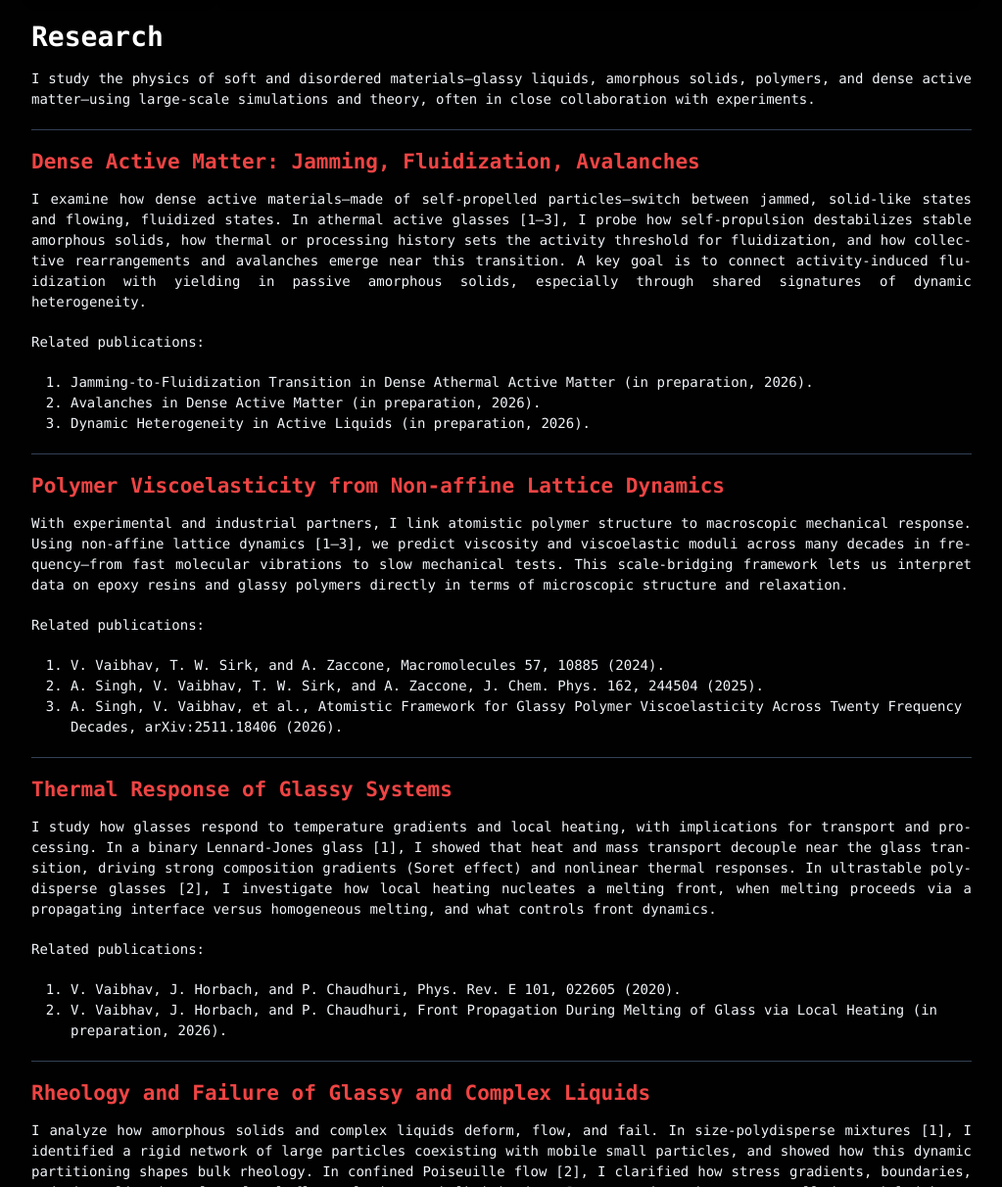
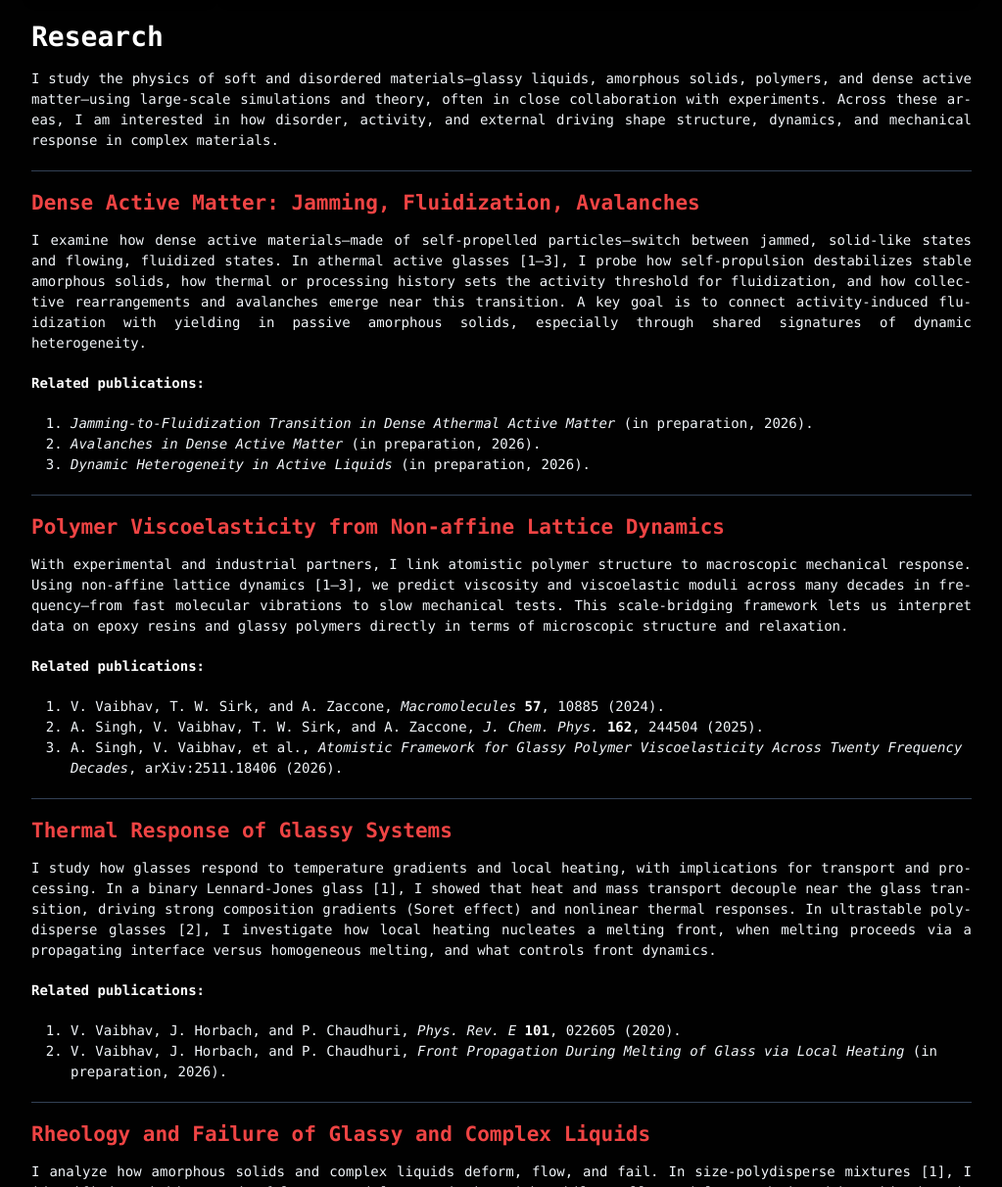
Before and after one commit to vinayphys/vinayphys.github.io, a Jekyll site: the page built from Research.md, in a window 1280 px wide and 1400 px high, scrolled down 297 px, cut to the strip 188-1400 px from the top of the window. Shown: the whole strip at 98% size, without its empty margins (128-1151 px from the left). Built offline with Jekyll 4.4.1, drawn with Linux system fonts in a browser that asks for light colours; a style sheet for code colours, icons or effects is not loaded; some of the changed text lies outside the part shown.

Commit message:
Update Research.md

```diff
--- a/Research.md
+++ b/Research.md
@@ -5,7 +5,7 @@ title: Research
 
 # Research
 
-I study the physics of soft and disordered materials—glassy liquids, amorphous solids, polymers, and dense active matter—using large-scale simulations and theory, often in close collaboration with experiments.
+I study the physics of soft and disordered materials—glassy liquids, amorphous solids, polymers, and dense active matter—using large-scale simulations and theory, often in close collaboration with experiments. Across these areas, I am interested in how disorder, activity, and external driving shape structure, dynamics, and mechanical response in complex materials.
 
 ---
 
@@ -13,10 +13,10 @@ I study the physics of soft and disordered materials—glassy liquids, amorphous
 
 I examine how dense active materials—made of self-propelled particles—switch between jammed, solid-like states and flowing, fluidized states. In athermal active glasses [1–3], I probe how self-propulsion destabilizes stable amorphous solids, how thermal or processing history sets the activity threshold for fluidization, and how collective rearrangements and avalanches emerge near this transition. A key goal is to connect activity-induced fluidization with yielding in passive amorphous solids, especially through shared signatures of dynamic heterogeneity.
 
-Related publications:
-1. Jamming-to-Fluidization Transition in Dense Athermal Active Matter (in preparation, 2026).
-2. Avalanches in Dense Active Matter (in preparation, 2026).
-3. Dynamic Heterogeneity in Active Liquids (in preparation, 2026).
+**Related publications:**
+1. *Jamming-to-Fluidization Transition in Dense Athermal Active Matter* (in preparation, 2026).
+2. *Avalanches in Dense Active Matter* (in preparation, 2026).
+3. *Dynamic Heterogeneity in Active Liquids* (in preparation, 2026).
 
 ---
 
@@ -24,10 +24,10 @@ Related publications:
 
 With experimental and industrial partners, I link atomistic polymer structure to macroscopic mechanical response. Using non-affine lattice dynamics [1–3], we predict viscosity and viscoelastic moduli across many decades in frequency—from fast molecular vibrations to slow mechanical tests. This scale-bridging framework lets us interpret data on epoxy resins and glassy polymers directly in terms of microscopic structure and relaxation.
 
-Related publications:
-1. V. Vaibhav, T. W. Sirk, and A. Zaccone, Macromolecules 57, 10885 (2024).
-2. A. Singh, V. Vaibhav, T. W. Sirk, and A. Zaccone, J. Chem. Phys. 162, 244504 (2025).
-3. A. Singh, V. Vaibhav, et al., Atomistic Framework for Glassy Polymer Viscoelasticity Across Twenty Frequency Decades, arXiv:2511.18406 (2026).
+**Related publications:**
+1. V. Vaibhav, T. W. Sirk, and A. Zaccone, *Macromolecules* **57**, 10885 (2024).
+2. A. Singh, V. Vaibhav, T. W. Sirk, and A. Zaccone, *J. Chem. Phys.* **162**, 244504 (2025).
+3. A. Singh, V. Vaibhav, et al., *Atomistic Framework for Glassy Polymer Viscoelasticity Across Twenty Frequency Decades*, arXiv:2511.18406 (2026).
 
 ---
 
@@ -35,9 +35,9 @@ Related publications:
 
 I study how glasses respond to temperature gradients and local heating, with implications for transport and processing. In a binary Lennard-Jones glass [1], I showed that heat and mass transport decouple near the glass transition, driving strong composition gradients (Soret effect) and nonlinear thermal responses. In ultrastable polydisperse glasses [2], I investigate how local heating nucleates a melting front, when melting proceeds via a propagating interface versus homogeneous melting, and what controls front dynamics.
 
-Related publications:
-1. V. Vaibhav, J. Horbach, and P. Chaudhuri, Phys. Rev. E 101, 022605 (2020).
-2. V. Vaibhav, J. Horbach, and P. Chaudhuri, Front Propagation During Melting of Glass via Local Heating (in preparation, 2026).
+**Related publications:**
+1. V. Vaibhav, J. Horbach, and P. Chaudhuri, *Phys. Rev. E* **101**, 022605 (2020).
+2. V. Vaibhav, J. Horbach, and P. Chaudhuri, *Front Propagation During Melting of Glass via Local Heating* (in preparation, 2026).
 
 ---
 
@@ -45,10 +45,10 @@ Related publications:
 
 I analyze how amorphous solids and complex liquids deform, flow, and fail. In size-polydisperse mixtures [1], I identified a rigid network of large particles coexisting with mobile small particles, and showed how this dynamic partitioning shapes bulk rheology. In confined Poiseuille flow [2], I clarified how stress gradients, boundaries, and thermalization alter local flow relative to bulk behavior. Recent work engineers controlled spatial inhomogeneities in glasses [3] to direct shear bands and failure pathways, linking microscopic stability contrasts to macroscopic failure.
 
-Related publications:
-1. V. Vaibhav and P. Chaudhuri, Phys. Fluids 33, 053103 (2021).
-2. V. Vaibhav, J. Horbach, and P. Chaudhuri, Soft Matter 18, 4427–4436 (2022).
-3. V. Vaibhav, J. Horbach, and P. Chaudhuri, Phys. Rev. Materials 7, 095601 (2023).
+**Related publications:**
+1. V. Vaibhav and P. Chaudhuri, *Phys. Fluids* **33**, 053103 (2021).
+2. V. Vaibhav, J. Horbach, and P. Chaudhuri, *Soft Matter* **18**, 4427–4436 (2022).
+3. V. Vaibhav, J. Horbach, and P. Chaudhuri, *Phys. Rev. Materials* **7**, 095601 (2023).
 
 ---
 
@@ -56,8 +56,8 @@ Related publications:
 
 I study how dynamics slow and become heterogeneous near the glass transition, and how this depends on interactions, density, and temperature. In disparate-size mixtures [1], I showed that apparent transport of slow particles can be dominated by collective motion, and that removing center-of-mass drift reveals the true localization and glassy signatures. With collaborators [2–3], I use information-theoretic measures (negentropy) of displacement distributions to define entropic timescales of dynamic heterogeneity and to analyze “Brownian yet non-Gaussian” diffusion. In inverse-power-law glass-formers [4], I explore density–temperature scaling and crossover temperatures that unify thermodynamics and dynamics across densities.
 
-Related publications:
+**Related publications:**
 1. V. Vaibhav, J. Horbach, and P. Chaudhuri, *J. Chem. Phys.* **156**, 244501 (2022).
 2. V. Vaibhav and S. Dutta, *Phys. Rev. E* **109**, L062102 (2024).
 3. V. Vaibhav, T. Das, and S. Dutta, *Annalen der Physik* **538** (4), e00247 (2026).
-4. A. Singh, V. Vaibhav, S. L. Singh, and Y. Singh, *Glassy dynamics, crossover temperature and density scaling in fragile glass-formers* (ongoing).
+4. A. Singh, V. Vaibhav, S. L. Singh, and Y. Singh, *Glassy Dynamics, Crossover Temperature and Density Scaling in Fragile Glass-formers* (ongoing).
```
